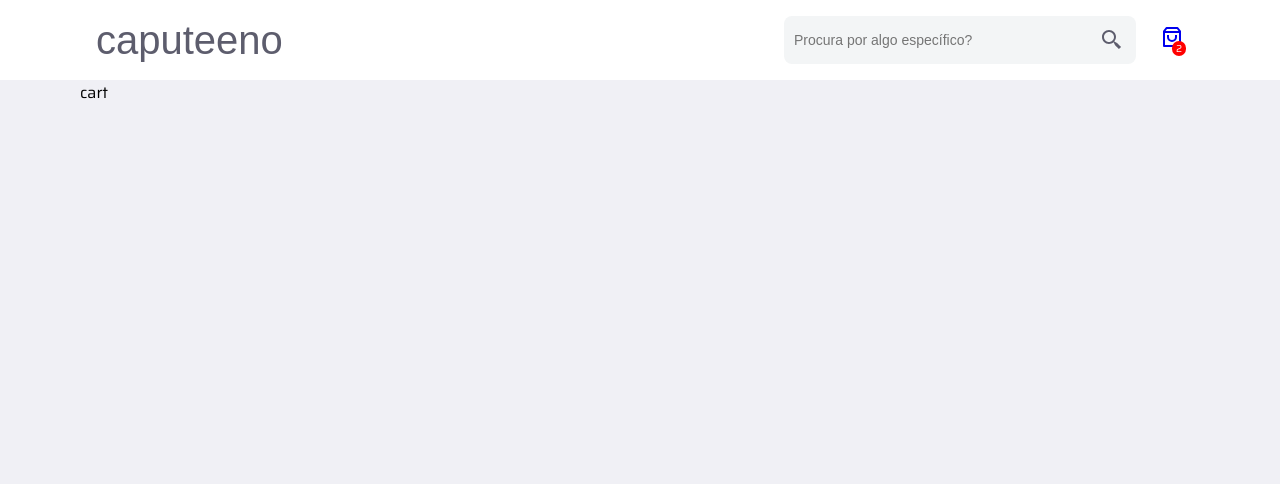
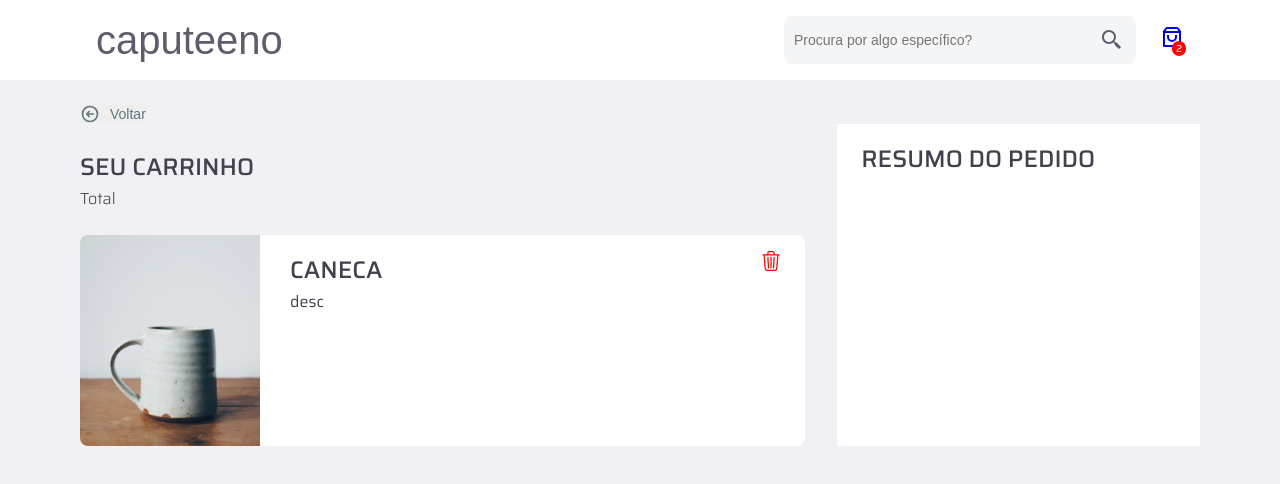
Before and after one commit to Guilhermecheng/caputeeno, a Next.js app: page /cart in a window 1280 px wide. Shown: the top 484 px of the page. Built offline with nearby package versions, Linux system fonts and the light colour scheme; a web font is replaced by a local one.

Commit message:
feat: CartItem part 1

```diff
--- a/src/app/cart/page.tsx
+++ b/src/app/cart/page.tsx
@@ -1,10 +1,102 @@
+'use client'
+
+import { CartItem } from "@/components/CartItem";
 import { DefaultLayout } from "@/components/DefaultLayout";
+import { useRouter } from "next/navigation";
+import { HiOutlineArrowCircleLeft } from "react-icons/hi";
+import { styled } from "styled-components";
+
+const CartSection = styled.section`
+    margin-top: 24px;
+`;
+
+const BackButton = styled.button`
+    display: flex;
+    align-items: center;
+    justify-content: center;
+    color: var(--color-back-button);
+    font-size: 14px;
+    border: none;
+
+    cursor: pointer;
+
+    span {
+        margin-left: 10px;
+    }
+
+    &:hover {
+        color: var(--color-gray-800);
+    }
+`;
+
+const CartContent = styled.div`
+    width:100%;
+    display: grid;
+    grid-template-columns: 2fr 1fr;
+    gap: 32px;
+`;
+
+const LeftSection = styled.div`
+    margin-top: 24px;
+    color: var(--color-gray-800);
+
+    h1 {
+        font-weight: 500;
+        font-size: 24px;
+        text-transform: uppercase;
+    }
+
+    h2 {
+        font-weight: 300;
+        font-size: 16px;
+    }
+
+    ul {
+        margin-top: 24px;
+    }
+`;
+
+const RightSection = styled.div`
+    width: 100%;
+    color: var(--color-gray-800);
+    background-color: white;
+    padding: 16px 24px;
+
+    h1 {
+        font-weight: 500;
+        font-size: 24px;
+        text-transform: uppercase;
+    }
+`;
+
+export default function Cart() {
+    const router = useRouter();
+
+    return (
+        <DefaultLayout>
+                <CartSection>
+                    <BackButton onClick={() => router.back()}>
+                        <HiOutlineArrowCircleLeft size={20} />
+                        <span>Voltar</span>
+                    </BackButton>
+
+                    <CartContent>
+                        <LeftSection>
+                            <h1>Seu carrinho</h1>
+                            <h2>Total</h2>
+
+                            <ul>
+                                <CartItem />
+                            </ul>
+                        </LeftSection>
 
 
-export default function Cart() {
-    return (
-        <DefaultLayout>
-            <>cart</>
+                        <RightSection>
+                            <h1>Resumo do pedido</h1>
+
+                        </RightSection>
+                    </CartContent>
+                </CartSection>
         </DefaultLayout>
     )
 }
--- /dev/null
+++ b/src/components/CartItem.tsx
@@ -0,0 +1,46 @@
+'use client'
+
+import { styled } from "styled-components"
+import { BsTrash3 } from "react-icons/bs";
+
+const CartItemLI = styled.li`
+    display: flex;
+    background-color: white;
+    border-radius: 8px;
+    position: relative;
+
+    svg {
+        position: absolute;
+        right: 24px;
+        color: red;
+        cursor: pointer;
+    }
+
+    img {
+        height: 211px;
+        border-top-left-radius: 8px;
+        border-bottom-left-radius: 8px;
+        margin-right: 30px;
+    }
+
+    div {
+        padding: 16px 0;
+    }
+`;
+
+
+export function CartItem() {
+    return (
+        <CartItemLI>
+            <img src="/caneca-ceramica-rustica.png" alt="asd" />
+
+            <div>
+                <BsTrash3 size={20} />
+                <h1>Caneca</h1>
+                <p>desc</p>
+            </div>
+
+
+        </CartItemLI>
+    )
+}
```
